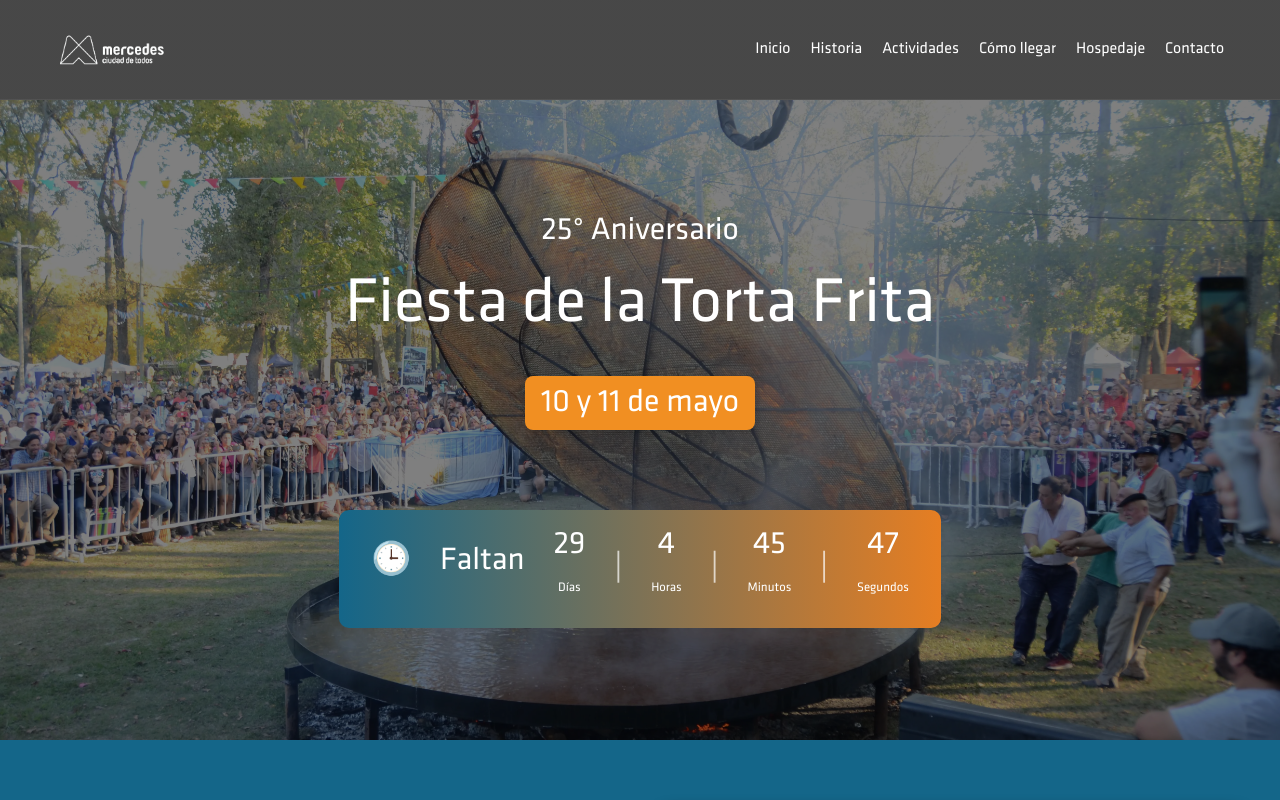
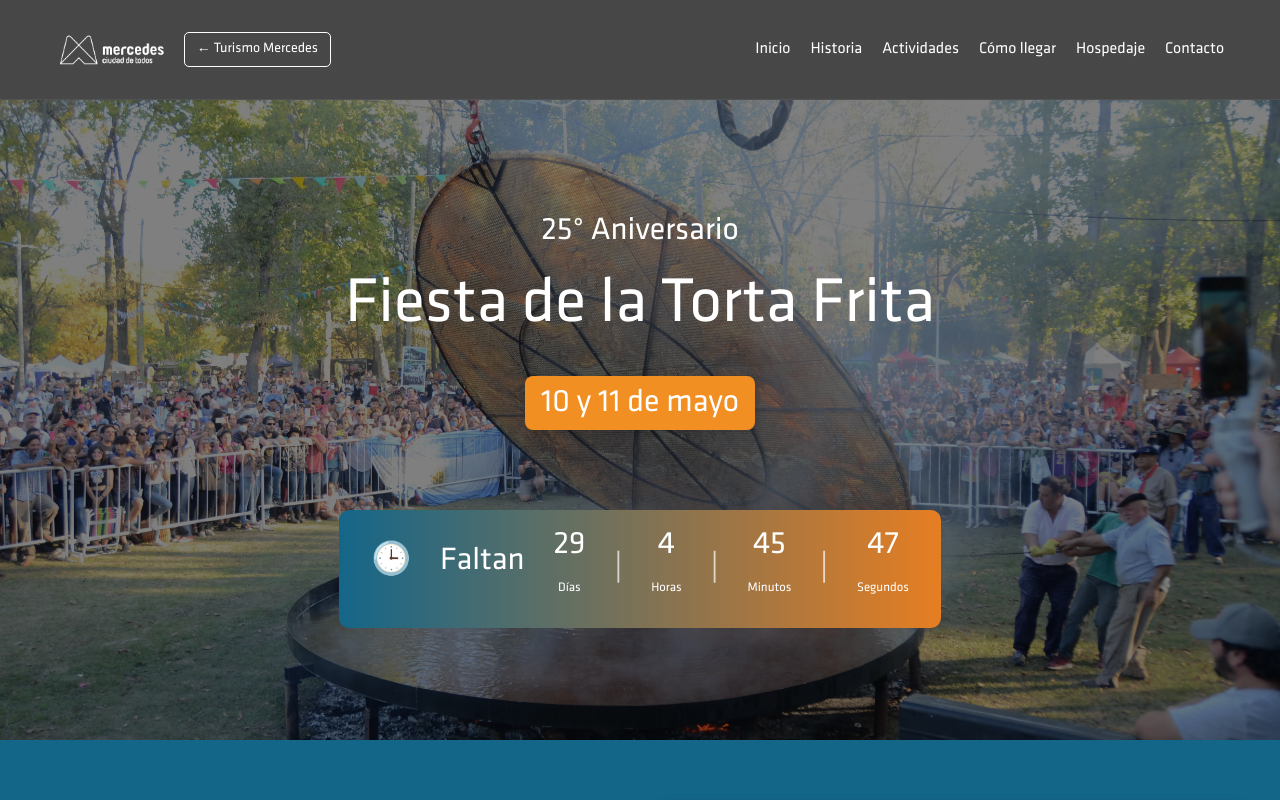
Before and after one commit to franuncal/LANDIGN-FIESTAS-NACIONALES-MER, a React (Vite) app: page / in a window 1280 px wide. Shown: the top 800 px of the page. Built offline with nearby package versions, Linux system fonts and the light colour scheme; grey boxes are pictures that could not be loaded.

Commit message:
agregando noticia

```diff
--- a/src/components/ComoLlegar.css
+++ b/src/components/ComoLlegar.css
@@ -11,7 +11,7 @@
 
 .como-llegar-titulo {
   font-size: 2rem;
-  font-weight: bold;
+  /* font-weight: bold; */
   color: white;
   background-color: #f18f22;
   display: inline-block;
--- a/src/components/Footer.css
+++ b/src/components/Footer.css
@@ -82,6 +82,24 @@
   padding-top: 1rem;
 }
 
+.footer-desarrollador {
+  margin-top: 0.5rem;
+  text-align: center;
+  color: #bbbbbb;
+}
+
+.footer-desarrollador a {
+  font-size: 0.7rem;
+  color: #bbbbbb;
+  text-decoration: none;
+  transition: color 0.3s ease;
+}
+
+.footer-desarrollador a:hover {
+  text-decoration: underline;
+  color: white;
+}
+
 /* Responsive */
 @media (max-width: 768px) {
   .footer-seccion {
--- a/src/components/Footer.jsx
+++ b/src/components/Footer.jsx
@@ -88,6 +88,17 @@ const Footer = () => {
       <div className="footer-copy">
         © 2025 Municipalidad de Mercedes. Todos los derechos reservados.
       </div>
+
+      {/* Desarrollador */}
+      <div className="footer-desarrollador">
+        <a
+          href="https://unquidev.com"
+          target="_blank"
+          rel="noopener noreferrer"
+        >
+          UNQUI
+        </a>
+      </div>
     </footer>
   );
 };
--- a/src/components/Galeria.css
+++ b/src/components/Galeria.css
@@ -12,7 +12,7 @@
 .galeria-titulo {
   display: inline-block;
   font-size: 2.5rem;
-  font-weight: bold;
+  /* font-weight: bold; */
   margin: 0 auto 2.5rem auto;
   color: white;
   padding: 0 0.5rem;
--- a/src/components/Header.css
+++ b/src/components/Header.css
@@ -88,6 +88,34 @@
   transform: rotate(-45deg) translate(6px, -6px);
 }
 
+.logo-contenedor {
+  display: flex;
+  align-items: center;
+  gap: 1rem;
+}
+
+.volver-btn {
+  background-color: transparent;
+  color: white;
+  border: 1px solid white;
+  padding: 5px 12px;
+  border-radius: 5px;
+  font-size: 14px;
+  text-decoration: none;
+  transition: all 0.3s ease;
+  white-space: nowrap;
+}
+
+.volver-btn:hover {
+  background-color: #f18f22;
+  color: black;
+  border-color: #f18f22;
+}
+
+.mobile-volver {
+  display: none;
+}
+
 /* 🔥 Responsive para mobile */
 @media (max-width: 768px) {
   .header {
@@ -150,4 +178,29 @@
     display: block;
     width: 100%;
   }
+
+  .logo-contenedor {
+    flex-direction: column;
+    align-items: flex-start;
+    gap: 5px;
+  }
+
+  .volver-btn {
+    display: none;
+  }
+
+  .mobile-volver {
+    display: block;
+    font-weight: bold;
+  }
+
+  .mobile-volver a {
+    color: white;
+    text-decoration: none;
+    font-size: 16px;
+  }
+
+  .mobile-volver a:hover {
+    color: #f18f22;
+  }
 }
--- a/src/components/Header.jsx
+++ b/src/components/Header.jsx
@@ -15,6 +15,7 @@ const Header = () => {
   return (
     <header className="header">
       <div className="container">
+        <div className="logo-contenedor">
           <a href="#inicio" className="logo">
             <img
               src="../assets/Logos/logom1.png"
@@ -22,6 +23,15 @@ const Header = () => {
               className="logo-imagen"
             />
           </a>
+          <a
+            href="https://turismo.mercedes.gob.ar/"
+            className="volver-btn"
+            target="_blank"
+            rel="noopener noreferrer"
+          >
+            ← Turismo Mercedes
+          </a>
+        </div>
 
         <nav className={`nav ${menuAbierto ? "activo" : ""}`}>
           <ul className="nav-list">
@@ -55,6 +65,16 @@ const Header = () => {
                 Contacto
               </a>
             </li>
+            {/* Botón dentro del menú (mobile) */}
+            <li className="mobile-volver">
+              <a
+                href="https://turismo.mercedes.gob.ar/"
+                target="_blank"
+                rel="noopener noreferrer"
+              >
+                ← Turismo Mercedes
+              </a>
+            </li>
           </ul>
         </nav>
 
--- a/src/components/Noticias.css
+++ b/src/components/Noticias.css
@@ -1,13 +1,19 @@
 .seccion-noticias {
   padding: 4rem 2rem;
+  text-align: center;
   background-color: rgb(15, 82, 111, 0.2);
 }
 
 .titulo-seccion {
-  text-align: center;
-  font-size: 2.5rem;
-  margin-bottom: 3rem;
-  color: #146689;
+  font-size: 1.8rem;
+  color: white;
+  background-color: #f18f22;
+  display: inline-block;
+  padding: 0.5rem 1rem;
+  border-radius: 0.5rem;
+  text-transform: uppercase;
+  margin-bottom: 2.5rem;
+  box-shadow: 2px 2px 10px rgba(0, 0, 0, 0.2);
 }
 
 .lista-noticias {
--- a/src/components/Noticias.jsx
+++ b/src/components/Noticias.jsx
@@ -5,7 +5,9 @@ const Noticias = ({ noticias }) => {
   return (
     <section id="noticias" className="seccion-noticias">
       <div className="contenedor">
-        <h2 className="titulo-seccion">Noticias</h2>
+        <h2 className="titulo-seccion">
+          <span className="resaltado">Noticias</span> del Evento
+        </h2>
 
         <div className="lista-noticias">
           {noticias.map((noticia, index) => (
--- a/src/data/hospedajes.json
+++ b/src/data/hospedajes.json
@@ -60,7 +60,7 @@
         "instagram": "https://www.instagram.com/campoeltizon/"
     },
     {
-        "nombre": "CASAS DE CAMPO LA SOLEDAD",
+        "nombre": "CASAS DE CAMPO LA SOLEADA",
         "descripcion": "Casas de campo para disfrutar Tomás Jofré.",
         "link": "https://maps.app.goo.gl/Fm4vsYg9imeiVxdc8",
         "instagram": "https://www.instagram.com/la_soledadjofre/?hl=es"
@@ -106,5 +106,11 @@
         "descripcion": "Cabañas ideales para una escapada rural.",
         "link": "https://maps.app.goo.gl/7mUTRQdyoX4vSXZq9",
         "instagram": "https://www.instagram.com/lasacacias2023"
+    },
+    {
+        "nombre": "CAMPING ALTOS DE JOFRE",
+        "descripcion": "Chacra de 5 hectáreas ubicada a 5 Km de Tomás Jofré.",
+        "link": "https://maps.app.goo.gl/hhZhUD1QtnDENke39",
+        "instagram": "https://www.instagram.com//altosdejofre.glamping"
     }
 ]
```
Also changed, not shown: src/App.jsx (+0 -76 lines), 1 other file (tests, documents, lock files or other folders). Lines whose indentation alone changed are shown as unchanged.
